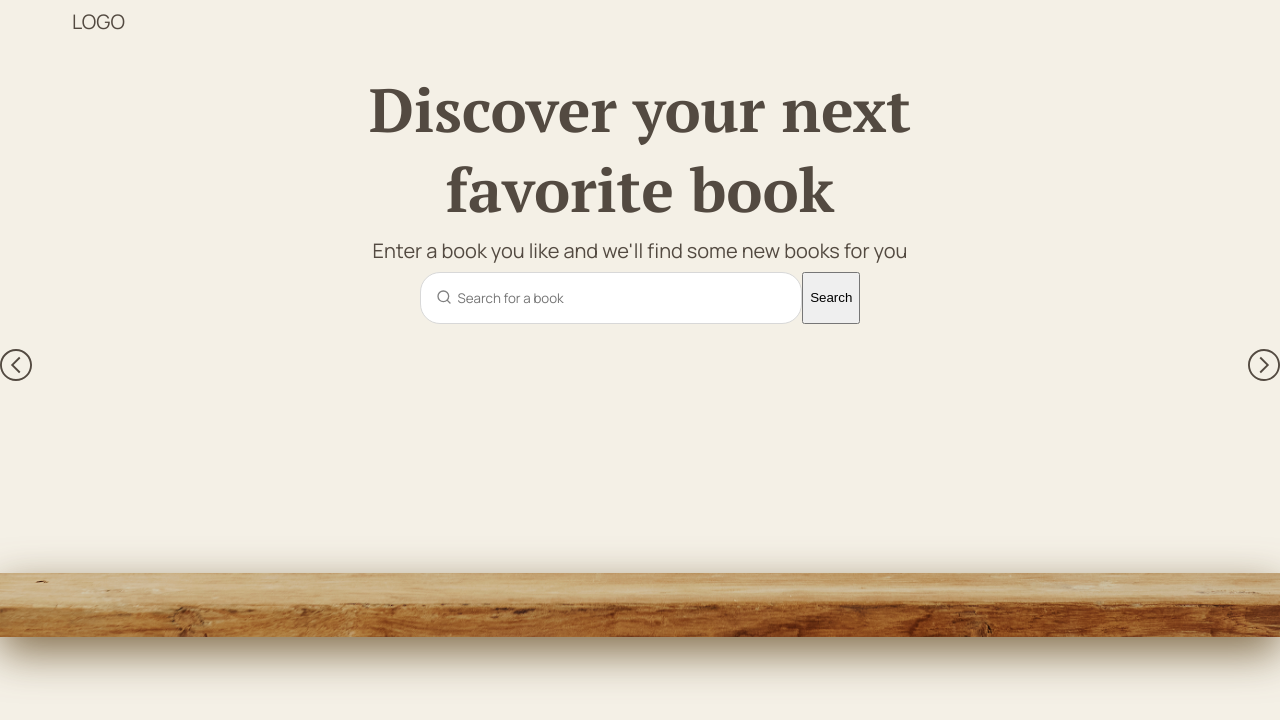
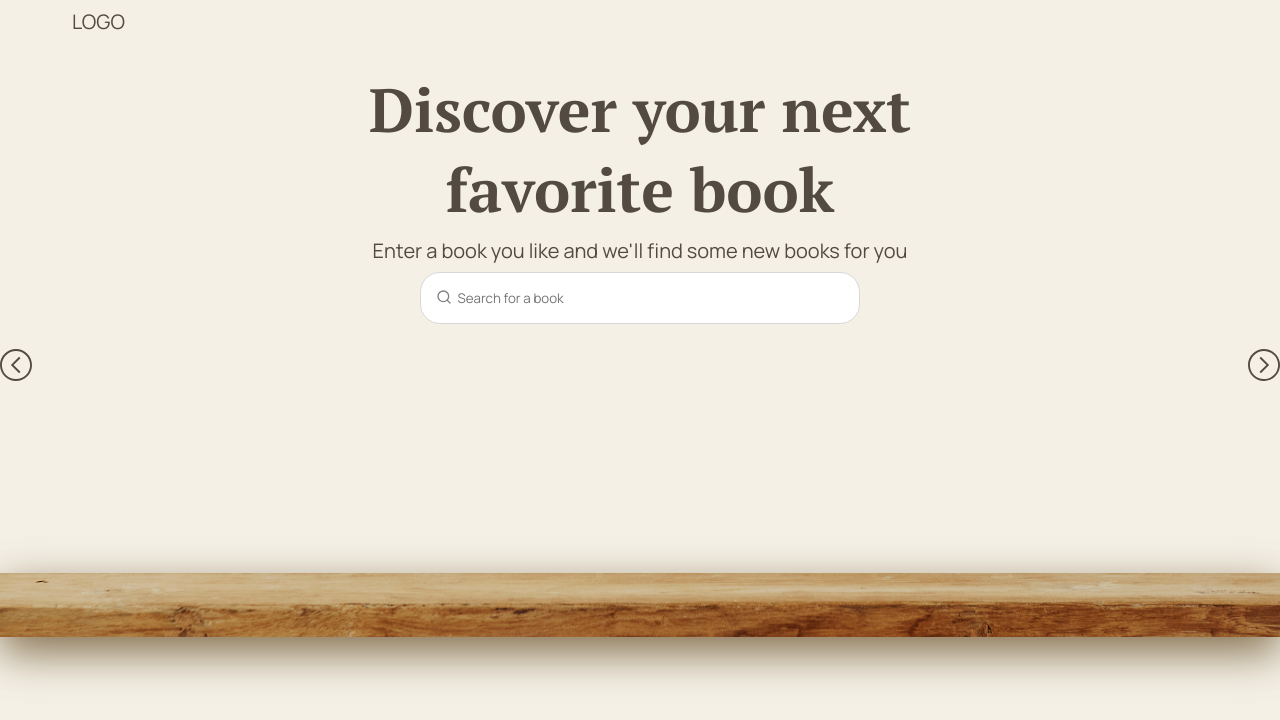
Before and after one commit to itannady/bookworm, a React (Create React App) app in the folder client/: page / in a window 1280 px wide. Shown: the top 720 px of the page. Built offline with nearby package versions, Linux system fonts and the light colour scheme.

Commit message:
fix(search bar): remove submit button

```diff
--- a/client/src/components/SearchBar/SearchBar.js
+++ b/client/src/components/SearchBar/SearchBar.js
@@ -12,7 +12,7 @@ function SearchBar(props) {
           value={props.query}
           onChange={props.handleChange}
         ></input>
-        <button type="submit">Search</button>
+        {/* <button type="submit">Search</button> */}
       </SearchBarContainer>
     </>
   );
```
